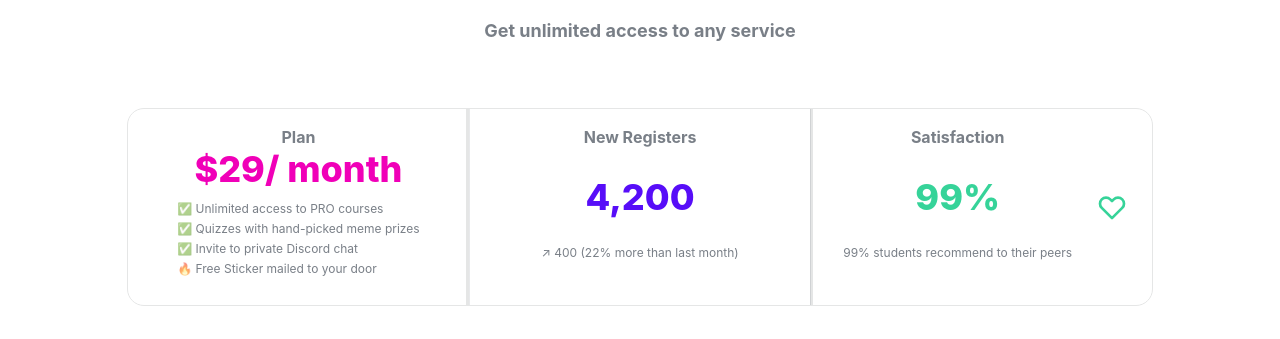
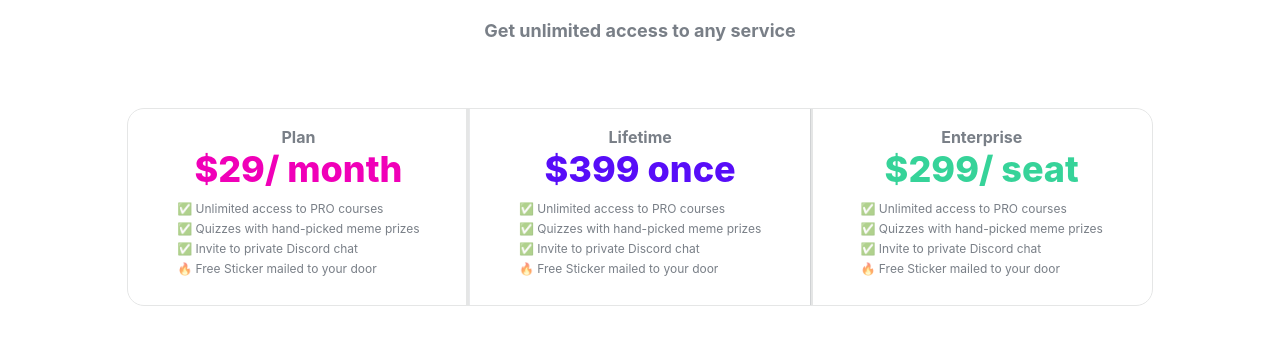
Before and after one commit to NaimurRahman3954/service-review, a React (Create React App) app: page /home in a window 1280 px wide. Shown: the part 1667-2006 px from the top of the page. Built offline with nearby package versions, Linux system fonts and the light colour scheme; no server answers.

Commit message:
course page updated

```diff
--- a/src/components/Pricing.js
+++ b/src/components/Pricing.js
@@ -18,30 +18,29 @@ const Pricing = () => {
         </div>
 
         <div className="stat outline outline-t-1  outline-base-300">
-          <div className="stat-title font-bold">New Registers</div>
-          <div className="stat-value text-primary">4,200</div>
-          <div className="stat-desc">↗︎ 400 (22% more than last month)</div>
+          <div className="stat-title font-bold">Lifetime</div>
+          <div className="stat-value text-primary">$399 once</div>
+          <div className="flex flex-col gap-1 text-start w-fit mx-auto bg-slate-40 my-3">
+            <div className="stat-desc">✅ Unlimited access to PRO courses</div>
+            <div className="stat-desc">
+              ✅ Quizzes with hand-picked meme prizes
+            </div>
+            <div className="stat-desc">✅ Invite to private Discord chat</div>
+            <div className="stat-desc">🔥 Free Sticker mailed to your door</div>
+          </div>
         </div>
 
         <div className="stat">
-          <div className="stat-figure text-success">
-            <svg
-              xmlns="http://www.w3.org/2000/svg"
-              fill="none"
-              viewBox="0 0 24 24"
-              className="inline-block w-8 h-8 stroke-current"
-            >
-              <path
-                strokeLinecap="round"
-                strokeLinejoin="round"
-                strokeWidth="2"
-                d="M4.318 6.318a4.5 4.5 0 000 6.364L12 20.364l7.682-7.682a4.5 4.5 0 00-6.364-6.364L12 7.636l-1.318-1.318a4.5 4.5 0 00-6.364 0z"
-              ></path>
-            </svg>
+          <div className="stat-title font-bold">Enterprise</div>
+          <div className="stat-value text-success">$299/ seat</div>
+          <div className="flex flex-col gap-1 text-start w-fit mx-auto bg-slate-40 my-3">
+            <div className="stat-desc">✅ Unlimited access to PRO courses</div>
+            <div className="stat-desc">
+              ✅ Quizzes with hand-picked meme prizes
+            </div>
+            <div className="stat-desc">✅ Invite to private Discord chat</div>
+            <div className="stat-desc">🔥 Free Sticker mailed to your door</div>
           </div>
-          <div className="stat-title font-bold">Satisfaction</div>
-          <div className="stat-value text-success">99%</div>
-          <div className="stat-desc">99% students recommend to their peers</div>
         </div>
       </div>
     </div>
```
